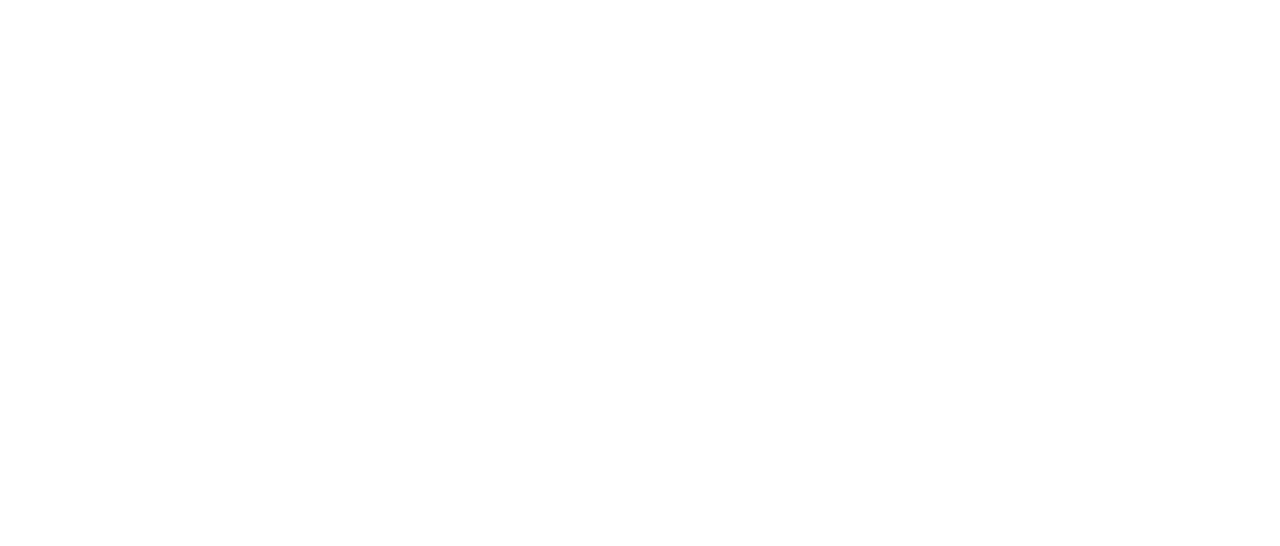
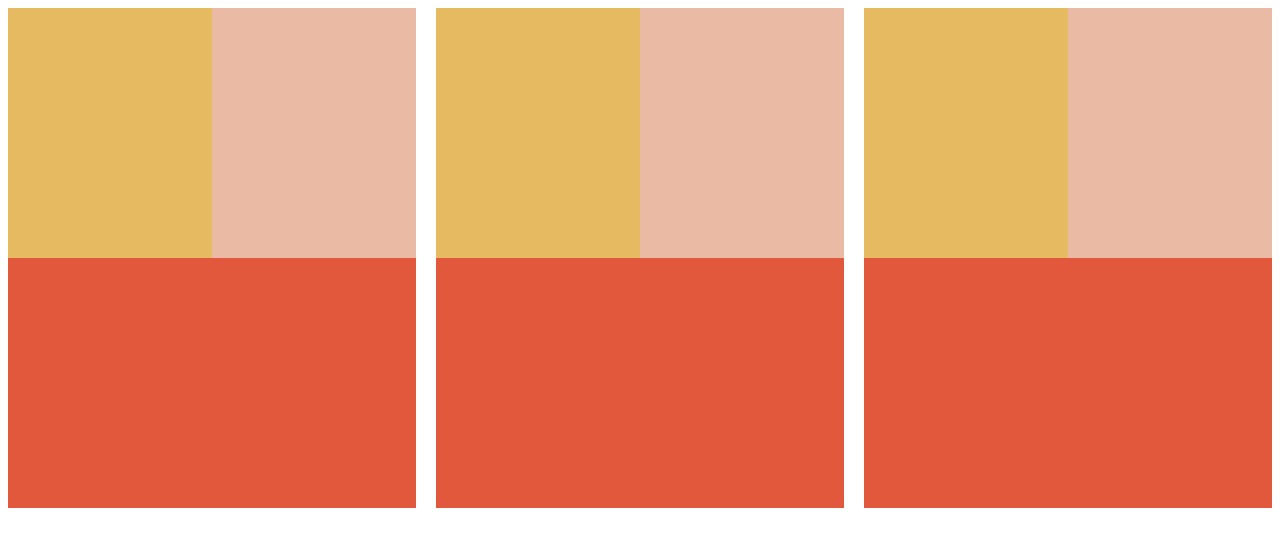
Before and after one commit to bremdows/css-grid, a plain HTML site: page reto-3/index.html in a window 1280 px wide. Drawn offline with Linux system fonts and the light colour scheme.

Commit message:
Reto 3 terminado

```diff
--- a/reto-3/index.html
+++ b/reto-3/index.html
@@ -1,5 +1,5 @@
 <!DOCTYPE html>
-<html lang="en">
+<html lang="es">
 <head>
     <meta charset="UTF-8">
     <meta http-equiv="X-UA-Compatible" content="IE=edge">
@@ -10,21 +10,22 @@
 <body>
     <section class="reto-3 grid-container">
         <!-- GRID - COLUMN / ROW -->
-        <article class="reto-3__1 grid-container">
-            <div></div>
-            <div></div>
-            <div></div>
+        <article class="reto-3__1 grid-container grid-child">
+            <div class="reto-3__1 reto-3__1--box-1 box-1"></div>
+            <div class="reto-3__1 reto-3__1--box-2 box-2"></div>
+            <div class="reto-3__1 reto-3__1--box-3 box-3"></div>
         </article>
-        <article class="reto-3__2 grid-container">
-            <div></div>
-            <div></div>
-            <div></div>
+        <!-- OTHER -->
+        <article class="reto-3__2 grid-container grid-child">
+            <div class="reto-3__2 reto-3__2--box-1 box-1"></div>
+            <div class="reto-3__2 reto-3__2--box-2 box-2"></div>
+            <div class="reto-3__2 reto-3__2--box-3 box-3"></div>
         </article>
         <!-- AREAS -->
-        <article class="reto-3__3 grid-container">
-            <div></div>
-            <div></div>
-            <div></div>
+        <article class="reto-3__3 grid-container grid-child">
+            <div class="reto-3__3 reto-3__2--box-1 box-1"></div>
+            <div class="reto-3__3 reto-3__2--box-2 box-2"></div>
+            <div class="reto-3__3 reto-3__2--box-3 box-3"></div>
         </article>
     </section>
 </body>
--- a/reto-3/reto-3.css
+++ b/reto-3/reto-3.css
@@ -8,6 +8,45 @@ html{
 body{
     font-size: 1.6rem;
 }
+/* UTILITARIOS */
 .grid-container{
     display: grid;
+    max-width: 192rem;
 }
+.box-1{
+    background: #E6BA60;
+}
+.box-2{
+    background: #EABAA5;
+}
+.box-3{
+    background: #E1583C;
+}
+.grid-child{
+    grid-template: repeat(2, 25rem) / repeat(2, 1fr);
+}
+
+/* GRID PARA CADA MÉTODO */
+.reto-3{
+    grid-template-columns: repeat(3, 1fr);
+    grid-column-gap: 2rem;
+}
+
+.reto-3__1--box-3{
+    grid-column-start: 1;
+    grid-column-end: 3;
+}
+
+.reto-3__2--box-3{
+    grid-column: 1 / 3;
+}
+
+/* GRID AREA */
+.reto-3__3{
+    grid-template-areas:
+    "hight hight"
+    "low low"
+}
+.reto-3__3--box-3{
+    grid-area: low;
+}
```
